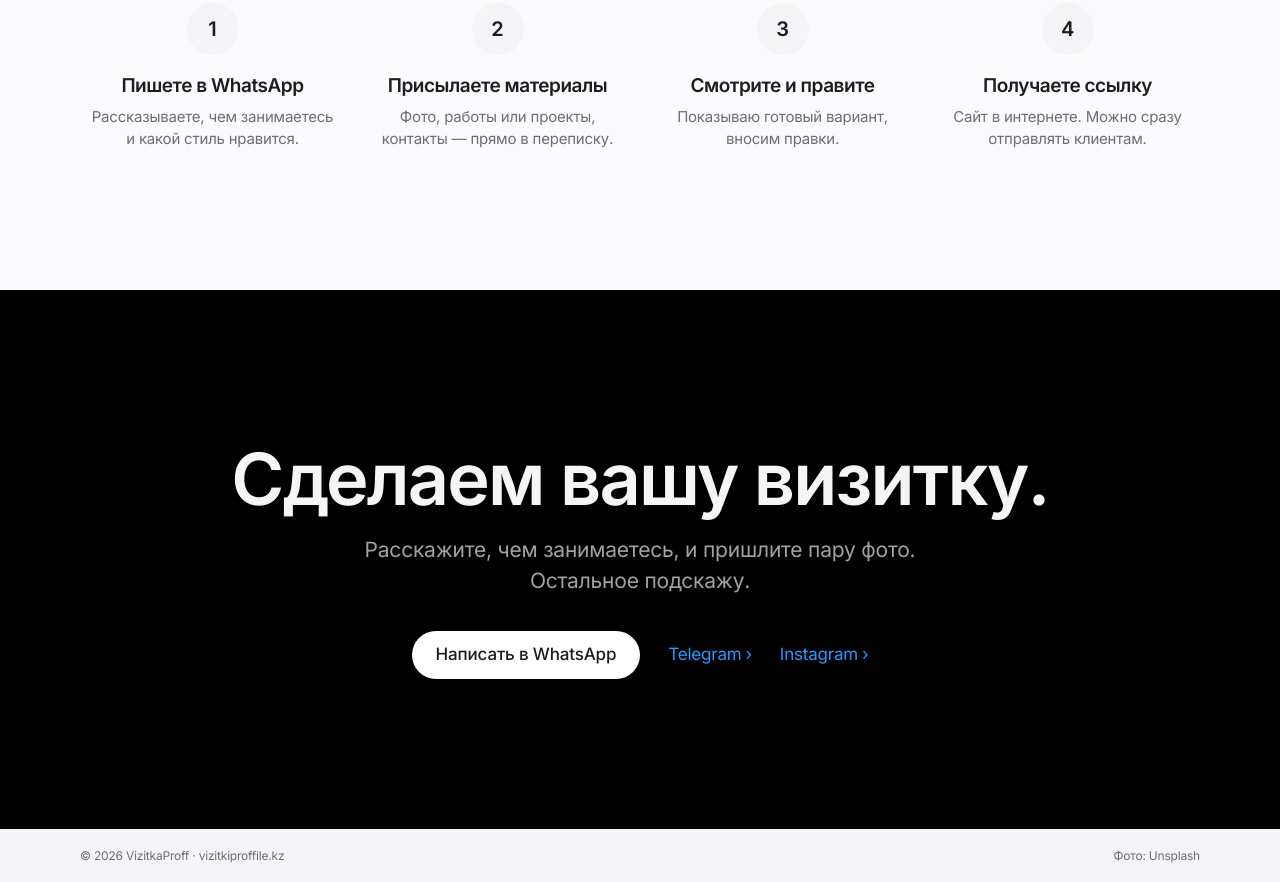
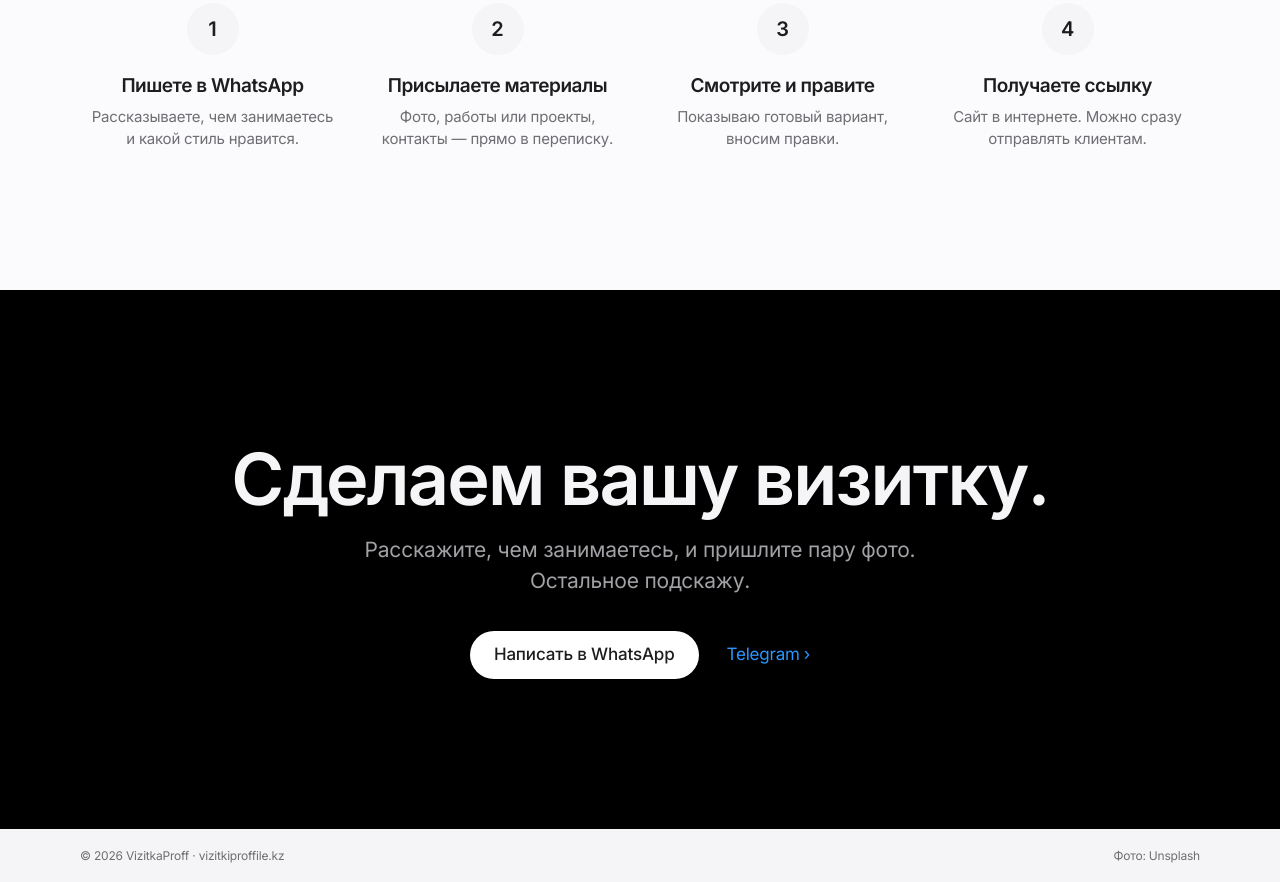
Before and after one commit to vizitkaproff/vizitkaproff.github.io, a plain HTML site: page index.html in a window 1280 px wide. Shown: the part 4568-5450 px from the top of the page. Drawn offline with nearby package versions, Linux system fonts and the light colour scheme; a web font is replaced by a local one.

Commit message:
Убрана ссылка на личный Instagram из контактов студии
Co-Authored-By: Claude Opus 5.5 <noreply@anthropic.com>

```diff
--- a/index.html
+++ b/index.html
@@ -203,7 +203,6 @@
         <div class="actions actions--center">
           <a class="btn btn--light" href="https://wa.me/77089899151?text=%D0%97%D0%B4%D1%80%D0%B0%D0%B2%D1%81%D1%82%D0%B2%D1%83%D0%B9%D1%82%D0%B5%21%20%D0%A5%D0%BE%D1%87%D1%83%20%D1%81%D0%B0%D0%B9%D1%82-%D0%B2%D0%B8%D0%B7%D0%B8%D1%82%D0%BA%D1%83." target="_blank" rel="noopener">Написать в WhatsApp</a>
           <a class="link link--light" href="https://t.me/OkaySkay" target="_blank" rel="noopener">Telegram <span aria-hidden="true">›</span></a>
-          <a class="link link--light" href="https://www.instagram.com/okayskay" target="_blank" rel="noopener">Instagram <span aria-hidden="true">›</span></a>
         </div>
       </div>
     </section>
```
